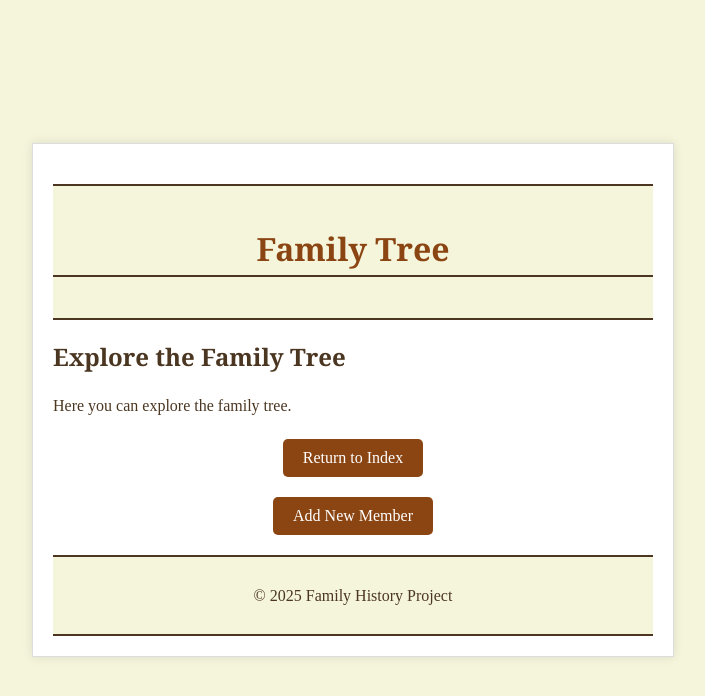
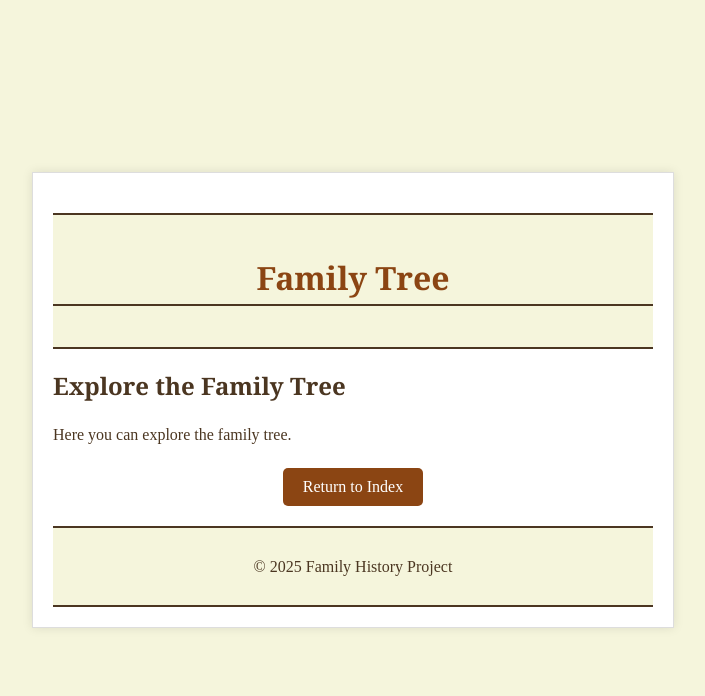
Before and after one commit to RedvisT/Family-Tree, a Flask app: page /family_tree in a window 1280 px wide. Shown: the top 696 px of the page, without its empty margins (287-992 px from the left). Run offline with Flask 3, Linux system fonts and the light colour scheme; the visitor is signed in with stand-in values (Sample User, id 1).

```diff
--- a/templates/family_tree.html
+++ b/templates/family_tree.html
@@ -20,10 +20,6 @@
         <div class="controls">
             <a href="{{ url_for('family_home') }}" id="returnButton">Return to Index</a>
         </div>
-        <div class="controls">
-            <!-- Existing navigation buttons -->
-            <a href="{{ url_for('add_member') }}" class="btn btn-primary">Add New Member</a> <!-- Add this button -->
-        </div>
 
 
         <footer class="footer">
```
